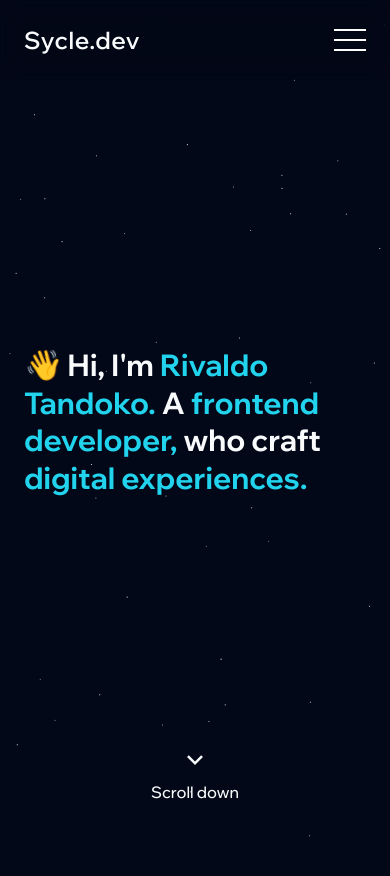
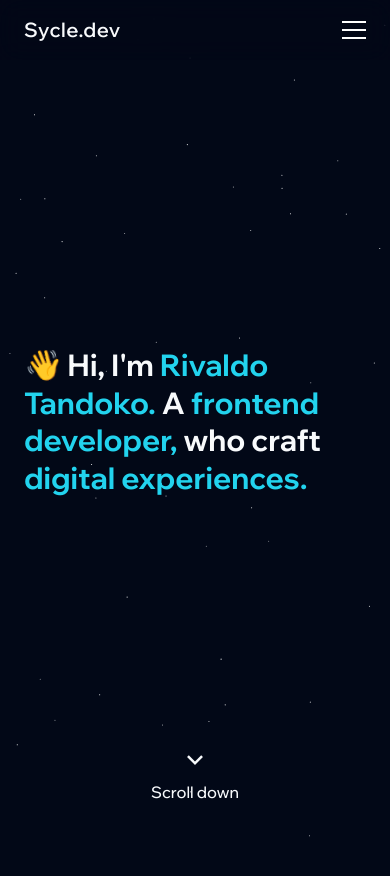
Before and after one commit to rtrivaldo/portfoliov2, a Next.js app: page / in a window 390 px wide. Both pictures are taken after a click on the element "Scroll down". Shown: the top 876 px of the page. Built offline with nearby package versions, Linux system fonts and the light colour scheme.

Commit message:
make navbar smaller in mobile

```diff
--- a/src/components/ui/navbar.tsx
+++ b/src/components/ui/navbar.tsx
@@ -13,9 +13,9 @@ export default function Navbar() {
     const lenis = useLenis();
 
     return (
-        <div className="flex justify-between items-center px-6 md:px-10 xl:px-20 py-6 fixed w-full bg-slate-950/50 backdrop-blur-md z-50" data-aos="fade-down" data-aos-delay="2800">
+        <div className="flex justify-between items-center px-6 md:px-10 xl:px-20 py-4 md:py-6 fixed w-full bg-slate-950/50 backdrop-blur-md z-50" data-aos="fade-down" data-aos-delay="2800">
             <div className="">
-                <Link href={"#home"} className="text-2xl font-semibold tracking-wide">
+                <Link href={"#home"} className="text-xl md:text-2xl font-semibold tracking-wide">
                     Sycle.dev
                 </Link>
             </div>
@@ -35,13 +35,13 @@ export default function Navbar() {
                 </span>
             </div>
 
-            <div className="flex flex-col gap-2 md:hidden" onClick={toggleMenu}>
-                <span className={`block h-[2px] w-8 bg-white ${isMenuOpen ? "-rotate-45 origin-center translate-y-[10px]" : ""} transition-all duration-200 ease-in-out`}></span>
-                <span className={`block h-[2px] bg-white ${isMenuOpen ? "w-0" : "w-8"} transition-all duration-200`}></span>
-                <span className={`block h-[2px] w-8 bg-white ${isMenuOpen ? "rotate-45 origin-center -translate-y-[10px]" : ""} transition-all duration-200`}></span>
+            <div className="flex flex-col gap-[6px] md:hidden" onClick={toggleMenu}>
+                <span className={`block h-[2px] w-6 bg-white ${isMenuOpen ? "-rotate-45 origin-center translate-y-[8px]" : ""} transition-all duration-200 ease-in-out`}></span>
+                <span className={`block h-[2px] bg-white ${isMenuOpen ? "w-0" : "w-6"} transition-all duration-200`}></span>
+                <span className={`block h-[2px] w-6 bg-white ${isMenuOpen ? "rotate-45 origin-center -translate-y-[8px]" : ""} transition-all duration-200`}></span>
             </div>
 
-            <div className={`flex md:hidden flex-col gap-2 text-right absolute -right-[200px] top-20 bg-white pl-10 pr-4 py-4 text-black rounded-lg ${isMenuOpen ? "-translate-x-[224px]" : ""} transition-all duration-300 ease-in-out`}>
+            <div className={`flex md:hidden flex-col gap-2 text-right absolute -right-[200px] top-[60px] bg-white pl-10 pr-4 py-4 text-black rounded-lg ${isMenuOpen ? "-translate-x-[224px]" : ""} transition-all duration-300 ease-in-out`}>
                 <span className="text-lg font-semibold tracking-wide hover:text-cyan-400 transition-all duration-200 ease-in-out cursor-pointer" onClick={() => lenis && lenis.scrollTo("#about", { offset: -100, easing: cubicBezier(0.65, 0, 0.35, 1), duration: 1 })}>
                     About
                 </span>
```
